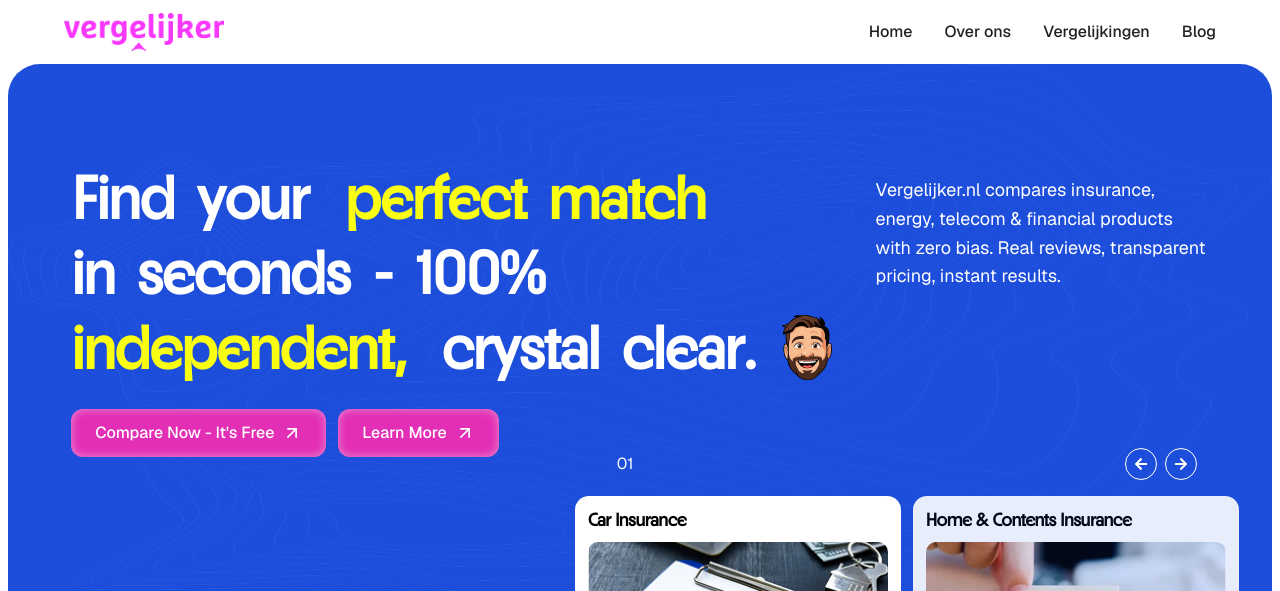
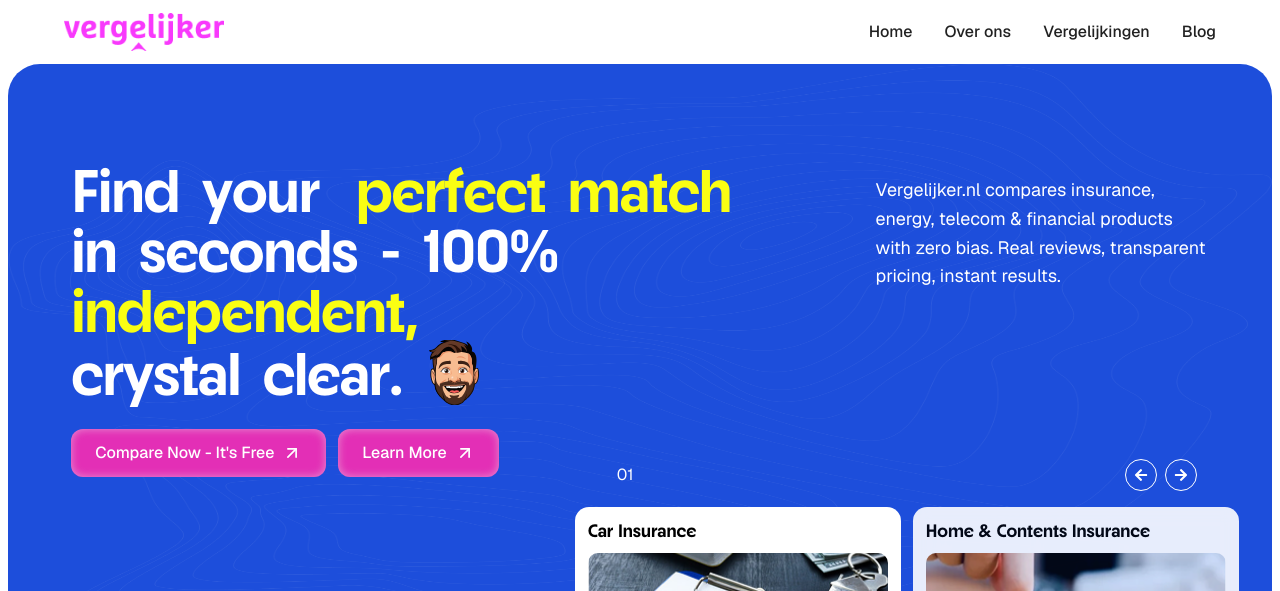
Before and after one commit to RimshaZahidIqbal/vergelijker-react-framer-motion, a React (Vite) app: page / in a window 1280 px wide. Shown: the top 591 px of the page. Built offline with nearby package versions, Linux system fonts and the light colour scheme.

Commit message:
using clamp for font size correction

```diff
--- a/src/components/ui/Card.jsx
+++ b/src/components/ui/Card.jsx
@@ -58,7 +58,7 @@ const Card = ({
   className = ""
 }) => {
   return (
-    <div className={`p-[.75rem] sm:p-6 lg:p-8 rounded-xl border m-2bg-[#D6EC5D]/11 border-[#212121]/20 relative flex flex-col gap-y-2 gap-x-2 md:p-5 ${className}`}>
+    <div className={`p-[.75rem] sm:p-6 bg-[#D6EC5D1C] lg:p-8 rounded-xl border m-2bg-[#D6EC5D]/11 border-[#212121]/20 relative flex flex-col gap-y-2 gap-x-2 md:p-5 ${className}`}>
       {/* Top Section */}
       <div className="flex justify-between items-center">
         <div className="bg-[#FE65D9] p-2 sm:p-3 rounded-[.5rem] flex-shrink-0">
--- a/src/index.css
+++ b/src/index.css
@@ -2,7 +2,7 @@
 @import url('https://fonts.googleapis.com/css2?family=Geist:wght@100..900&family=Roboto:ital,wght@0,100..900;1,100..900&display=swap');
 @import "tailwindcss";
 
-/* Local font */
+/* Neighbor local font */
 @font-face {
     font-family: "Neighbor";
     src: url("/fonts/Neighbor/fonnts.com-Neighbor_Regular.otf") format("opentype");
@@ -10,49 +10,70 @@
     font-style: normal;
 }
 
+@font-face {
+    font-family: "Neighbor";
+    src: url("/fonts/Neighbor/fonnts.com-Neighbor_Medium.otf") format("opentype");
+    font-weight: 500;
+    font-style: normal;
+}
+
+@font-face {
+    font-family: "Neighbor";
+    src: url("/fonts/Neighbor/fonnts.com-Neighbor_Bold.otf") format("opentype");
+    font-weight: 700;
+    font-style: normal;
+}
+
 body {
     font-family: 'Geist', sans-serif;
 }
 
-.no-scrollbar::-webkit-scrollbar {
-    display: none;
-    /* Chrome, Safari */
+@keyframes scroll-left {
+    from {
+        transform: translateX(0);
+    }
+
+    to {
+        transform: translateX(-25%);
+    }
 }
 
-.no-scrollbar {
-    -ms-overflow-style: none;
-    /* IE and Edge */
-    scrollbar-width: none;
-    /* Firefox */
+
+.marquee-content {
+    animation: scroll-left 25s linear infinite;
+    width: max-content;
 }
 
-/* Typography using responsive Tailwind utilities */
-@layer base {
-    h1 {
-        @apply text-4xl md:text-5xl lg:text-6xl xl:text-7xl leading-[1] font-medium tracking-tight text-balance;
-    }
+:root {
+    /* Viewport boundaries for fluid scaling */
+    --site--viewport-min: 320;
+    --site--viewport-max: 1280;
 
-    h2 {
-        @apply text-3xl md:text-4xl lg:text-5xl xl:text-6xl leading-[1] font-medium tracking-tight text-balance;
-    }
+    /* Font trims */
+    --_typography---font--primary-trim-top: .4em;
+    --_typography---font--primary-trim-bottom: .37em;
+    --_typography---font--secondary-trim-top: .38em;
+    --_typography---font--secondary-trim-bottom: .36em;
 
-    h3 {
-        @apply text-2xl md:text-[1.3rem] lg:text-[1.375rem] leading-[1] font-medium tracking-tight text-balance;
-    }
+    /* Fluid font sizes */
+    --_typography---font-size--display: clamp(4rem, calc(2.33333rem + 5.20833vw), 7rem);
+    /* 4rem@320 to 7rem@1280 */
+    --_typography---font-size--h1: clamp(3rem, calc(2.5rem + 0.15625vw), 4.5rem);
+    /* 3rem@320 to 4.5rem@1280 */
+    --_typography---font-size--h2: clamp(2.5rem, calc(1.71875rem + 2.455729vw), 4rem);
+    /* 2.5rem@320 to 4rem@1280 (approx values) */
+    --_typography---font-size--h4: clamp(1.75rem, calc(1.64583rem + 0.32552vw), 2rem);
+    /* 1.75rem@320 to 2rem@1280 (approx values) */
+    --_typography---font-size--h5: clamp(1.375rem, calc(1.33594rem + 0.12239vw), 1.5rem);
+    /* 1.375rem@320 to 1.5rem@1280 (approx values) */
 
-    h4 {
-        @apply text-xl md:text-2xl lg:text-3xl leading-[1] font-medium tracking-normal text-balance;
-    }
+    /* Letter spacing */
+    --_typography---letter-spacing--normal: 0em;
+    --_typography---letter-spacing--tight: -0.03em;
 
-    h5 {
-        @apply text-lg md:text-xl lg:text-2xl leading-[1] font-medium tracking-normal text-balance;
-    }
-
-    h6 {
-        @apply text-base md:text-lg lg:text-xl leading-[1] font-medium tracking-normal text-balance;
-    }
-
-    p {
-        @apply text-base md:text-lg leading-tight mb-0;
-    }
+    /* Line heights */
+    --_typography---line-height--small: 1;
+    --_typography---line-height--medium: 1.1;
+    --_typography---line-height--large: 1.3;
+    --_typography---line-height--huge: 1.5;
 }
--- a/tailwind.config.js
+++ b/tailwind.config.js
@@ -1,6 +1,6 @@
 /** @type {import('tailwindcss').Config} */
 export default {
-    content: ["./src/**/*.{html,js,jsx,ts,tsx,css}"],
+    content: ["./src/**/*.{html,js,jsx,ts,tsx}"],
     theme: {
         extend: {
             fontFamily: {
@@ -9,6 +9,23 @@ export default {
                 geist: ["Geist", "sans-serif"],
                 neighbor: ["Neighbor", "sans-serif"],
             },
+            fontSize: {
+                display: 'var(--_typography---font-size--display)',
+                h1: 'var(--_typography---font-size--h1)',
+                h2: 'var(--_typography---font-size--h2)',
+                h4: 'var(--_typography---font-size--h4)',
+                h5: 'var(--_typography---font-size--h5)',
+            },
+            letterSpacing: {
+                normal: 'var(--_typography---letter-spacing--normal)',
+                tight: 'var(--_typography---letter-spacing--tight)',
+            },
+            lineHeight: {
+                small: 'var(--_typography---line-height--small)',
+                medium: 'var(--_typography---line-height--medium)',
+                large: 'var(--_typography---line-height--large)',
+                huge: 'var(--_typography---line-height--huge)',
+            },
         },
     },
     plugins: [],
```
